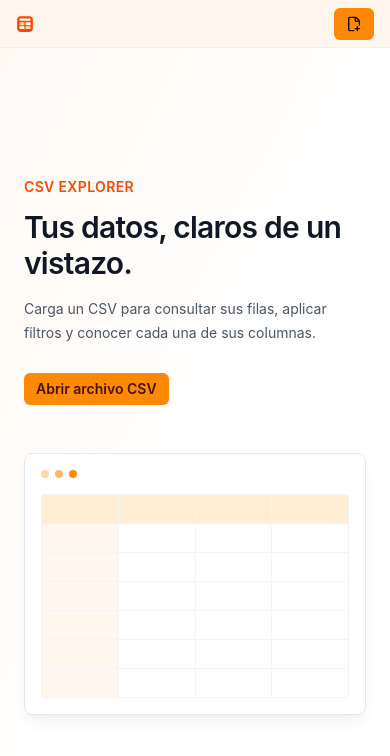
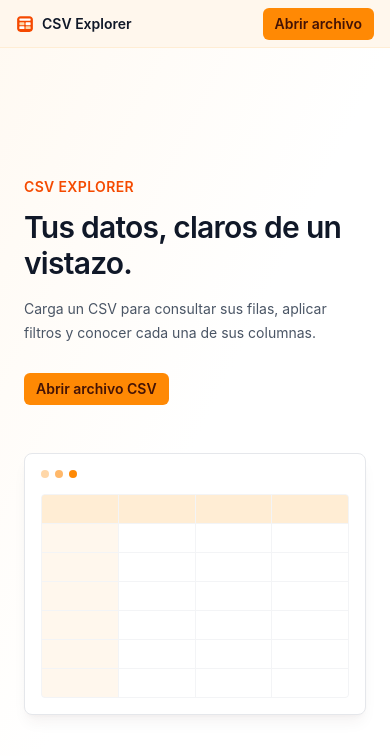
Before and after one commit to minvdev/csv-explorer, a React (Vite) app: page / in a window 390 px wide. Shown: the top 756 px of the page. Built offline with nearby package versions, Linux system fonts and the light colour scheme.

Commit message:
fix: mantener la barra completa sin archivo cargado

```diff
--- a/src/components/toolbar/Brand.tsx
+++ b/src/components/toolbar/Brand.tsx
@@ -1,10 +1,12 @@
 import logoUrl from "@/assets/logo/logo-cuadro.svg";
 
-function Brand() {
+function Brand({ hasFile }: { hasFile: boolean }) {
 	return (
 		<div className="flex shrink-0 items-center gap-2">
 			<img className="size-4.5 shrink-0" src={logoUrl} alt="" />
-			<span className="text-sm font-semibold whitespace-nowrap text-gray-900 max-md:sr-only">
+			<span
+				className={`text-sm font-semibold whitespace-nowrap text-gray-900 ${hasFile ? "max-md:sr-only" : ""}`}
+			>
 				CSV Explorer
 			</span>
 		</div>
--- a/src/components/toolbar/OpenFileButton.tsx
+++ b/src/components/toolbar/OpenFileButton.tsx
@@ -3,14 +3,21 @@ import { buttonTone, buttonToneDisabled } from "@components/ui";
 
 interface OpenFileButtonProps {
 	disabled?: boolean;
+	hasFile: boolean;
 }
 
-function OpenFileButton({ disabled = false }: OpenFileButtonProps) {
+function OpenFileButton({ disabled = false, hasFile }: OpenFileButtonProps) {
 	return (
 		<span className={disabled ? buttonToneDisabled : buttonTone}>
-			<img className="hidden size-4 shrink-0 max-xs:block" src={filePlusUrl} alt="" />
-			<span className="max-xs:sr-only">Abrir</span>
-			<span className="lg:ml-1 max-lg:sr-only"> archivo</span>
+			{hasFile ? (
+				<>
+					<img className="hidden size-4 shrink-0 max-xs:block" src={filePlusUrl} alt="" />
+					<span className="max-xs:sr-only">Abrir</span>
+					<span className="lg:ml-1 max-lg:sr-only"> archivo</span>
+				</>
+			) : (
+				"Abrir archivo"
+			)}
 		</span>
 	);
 }
--- a/src/components/toolbar/Toolbar.tsx
+++ b/src/components/toolbar/Toolbar.tsx
@@ -33,7 +33,7 @@ function Toolbar({
 }: ToolbarProps) {
 	return (
 		<header className="flex h-12 shrink-0 items-center gap-3 border-b border-orange-100 bg-orange-50 px-4">
-			<Brand />
+			<Brand hasFile={Boolean(fileName)} />
 			{fileName && (
 				<>
 					<Divider />
@@ -53,7 +53,7 @@ function Toolbar({
 				<SearchField onChange={onQueryChange} ref={searchInputRef} value={query} />
 			)}
 			<FileSelector disabled={isLoading} onFileSelected={onFileSelected}>
-				<OpenFileButton disabled={isLoading} />
+				<OpenFileButton disabled={isLoading} hasFile={Boolean(fileName)} />
 			</FileSelector>
 		</header>
 	);
```
